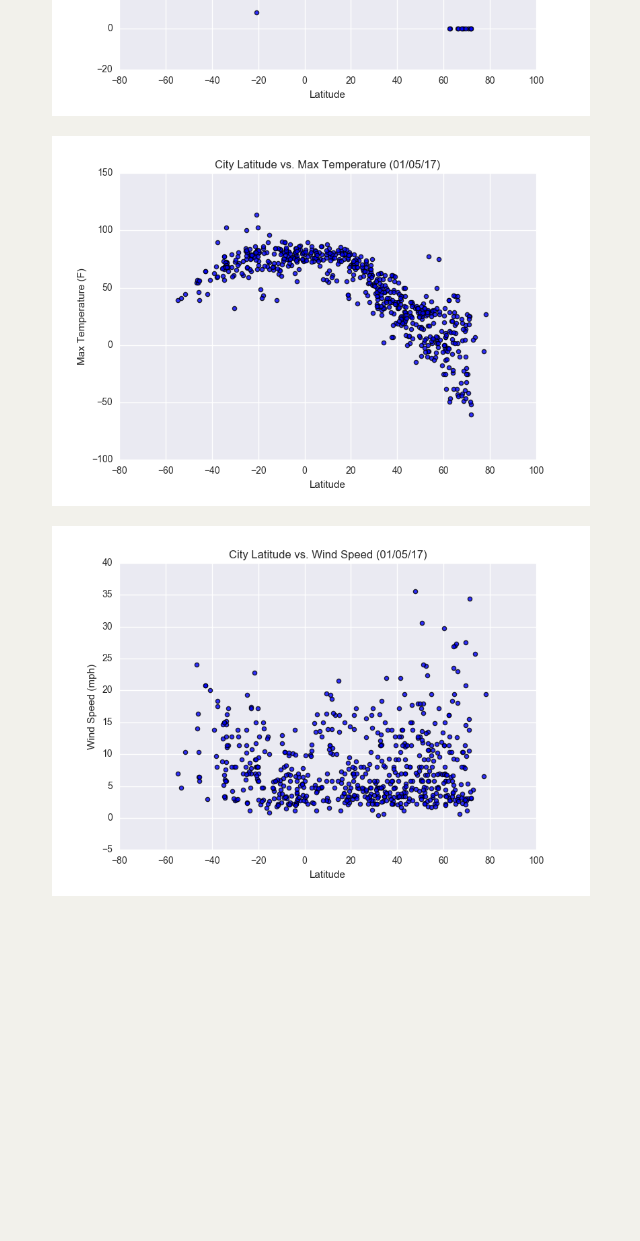
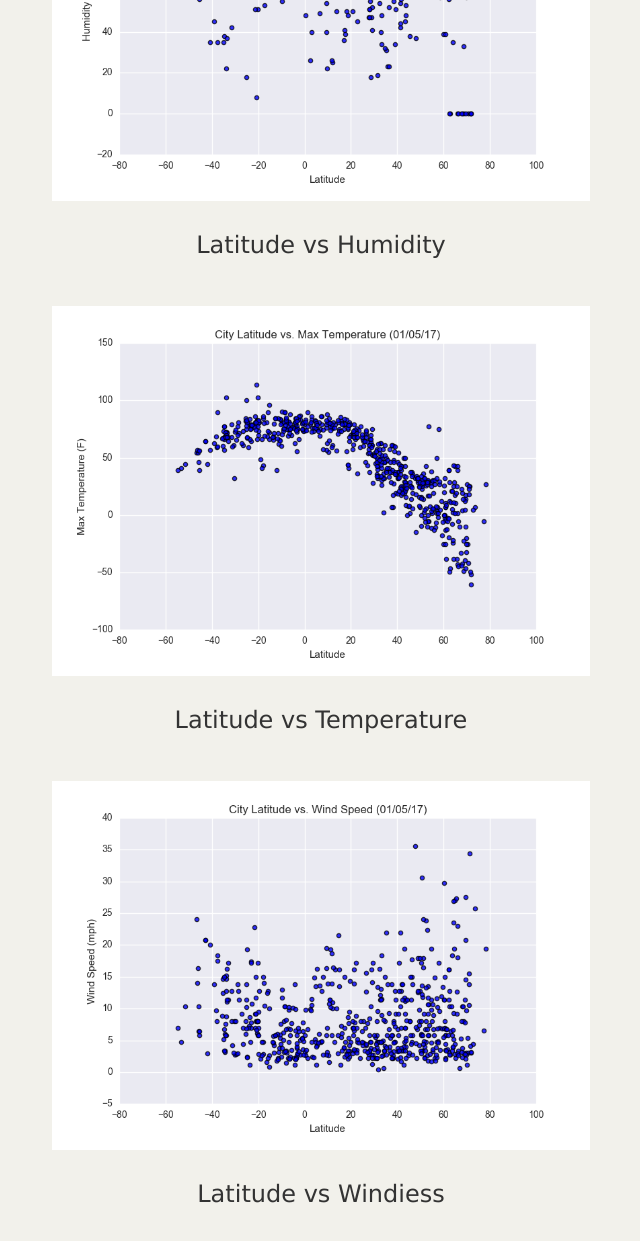
Before and after one commit to KristenScaletta/Web-Design-Challenge, a plain HTML site: page WebVisualizations/comparison.html in a window 1280 px wide. Shown: the part 803-2044 px from the top of the page, without its empty margins (40-680 px from the left). Before the commit the page ends 1709 px from the top, so only its background shows below. Drawn offline with nearby package versions, Linux system fonts and the light colour scheme.

Commit message:
Add files via upload

```diff
--- a/WebVisualizations/comparison.html
+++ b/WebVisualizations/comparison.html
@@ -52,10 +52,26 @@
 
 
 
-  <a href="./cloud.html"><img src="./visualizations/LatvCloud.png" class="img-fluid image_link"></a>
-<a href="./humidity.html"><img src="./visualizations/LatvHum.png" class="img-fluid image_link"></a>
-  <a href="./temp.html"><img src="./visualizations/LatvTemp.png" class="img-fluid image_link"></a>
-  <a href="./wind.html"><img src="./visualizations/LatvWind.png" class="img-fluid image_link"></a>
+  <figure class="figure">
+    <a href="./cloud.html"><img src="./visualizations/LatvCloud.png" class="img-fluid image_link"></a>
+    <figcaption class="figure-caption h2">Latitude vs Cloudiness</figcaption>
+  </figure>
+  <figure class="figure">
+    <a href="./humidity.html"><img src="./visualizations/LatvHum.png" class="img-fluid image_link"></a>
+    <figcaption class="figure-caption h2">Latitude vs Humidity</figcaption>
+  </figure>
+  <figure class="figure">
+    <a href="./temp.html"><img src="./visualizations/LatvTemp.png" class="img-fluid image_link"></a>
+    <figcaption class="figure-caption h2">Latitude vs Temperature</figcaption>
+  </figure>
+  <figure class="figure">
+    <a href="./wind.html"><img src="./visualizations/LatvWind.png" class="img-fluid image_link"></a>
+    <figcaption class="figure-caption h2">Latitude vs Windiess</figcaption>
+  </figure>
+
+
+
+
 
 
 </div>
```
